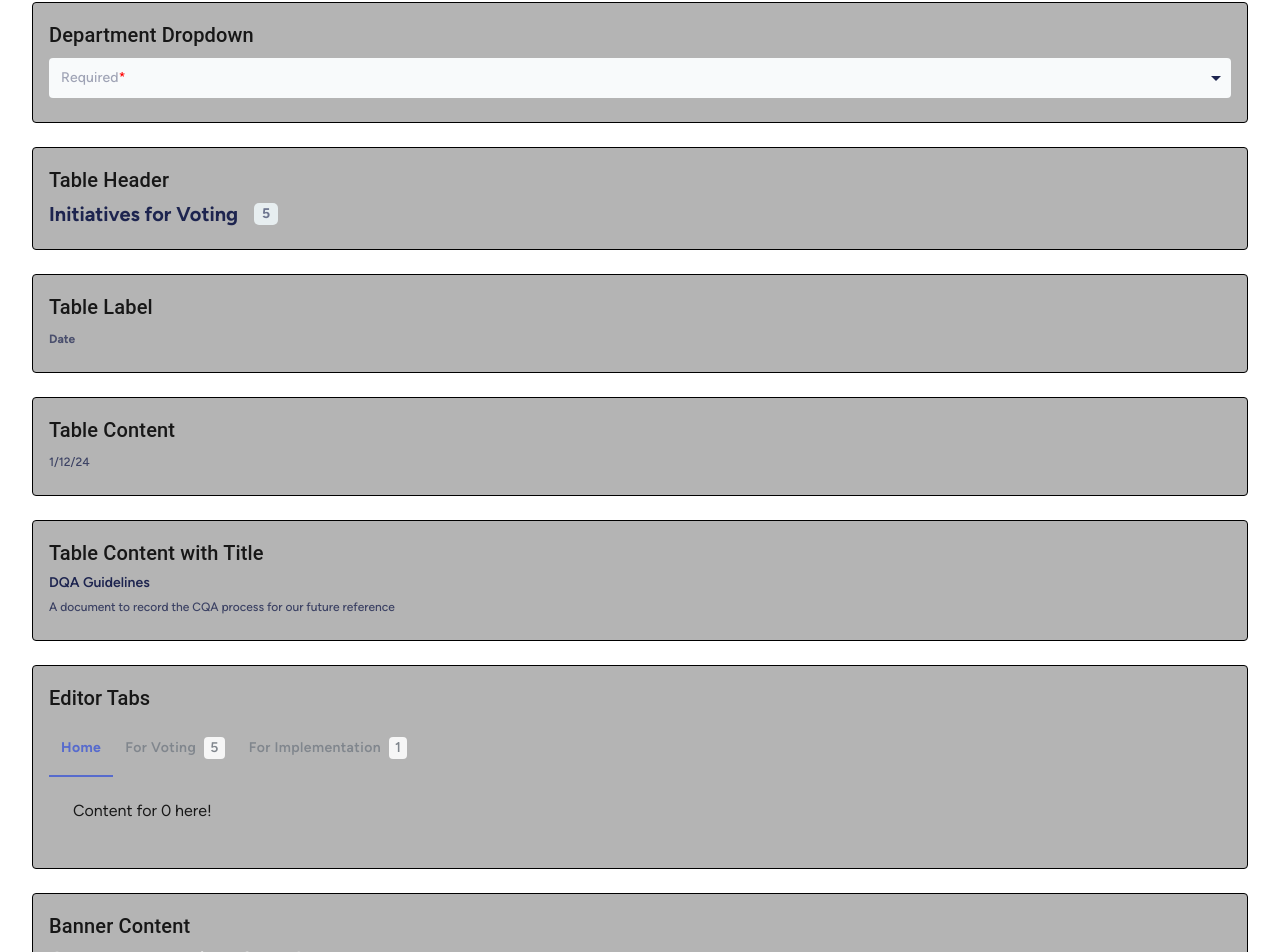
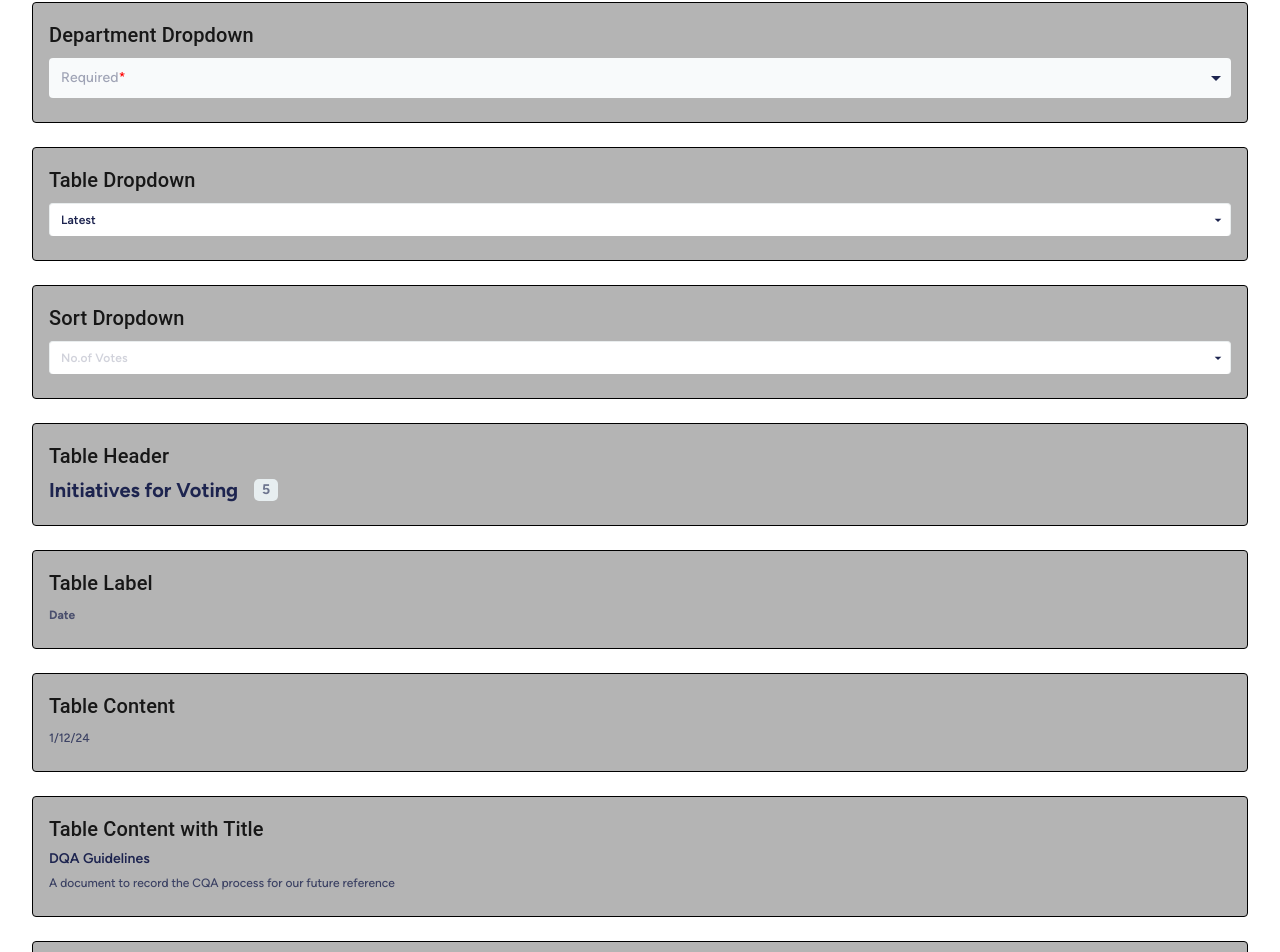
Before and after one commit to frost-jm/frost-initiatives, a React (Vite) app in the folder ui/: page /components-library in a window 1280 px wide. Shown: the part 1172-2124 px from the top of the page. Built offline with nearby package versions, Linux system fonts and the light colour scheme.

Commit message:
added table dropdowns

```diff
--- a/ui/src/components/index.tsx
+++ b/ui/src/components/index.tsx
@@ -12,12 +12,38 @@ import BannerContent from '@/components/low-level-components/BannerContent';
 import StatusHeader from '@/components/low-level-components/Header/StatusHeader';
 import TableHeader from '@/components/low-level-components/Table/TableHeader';
 import Avatar from '@/components/low-level-components/Avatar/Avatar';
-import Buttons, { ButtonType } from '@/components/low-level-components/Button/Buttons';
+import Buttons, {
+  ButtonType,
+} from '@/components/low-level-components/Button/Buttons';
 import TableLabel from '@/components/low-level-components/Table/TableLabel';
 import TableContent from './low-level-components/Table/TableContent';
 import PendingVote from './low-level-components/Header/PendingVote';
 import TableContentWTitle from './low-level-components/Table/TableContentWTitle';
 import ExpandButton from '@/components/low-level-components/Button/ExpandButton';
+import TableDropdown from './low-level-components/Dropdown/TableDropdown';
+import SortDropdown from '@/components/low-level-components/Dropdown/SortDropdown';
 import Sample from '@/components/sample';
 
-export { Sample, Logo, Input, SubmitButton, StatusDropdown, ActionDropdown, EditorTabs, DepartmentDropdown, BannerContent, StatusHeader, Buttons, ButtonType, TableHeader, Avatar, TableLabel, TableContent, PendingVote, TableContentWTitle, ExpandButton };
+export {
+  Sample,
+  Logo,
+  Input,
+  SubmitButton,
+  StatusDropdown,
+  ActionDropdown,
+  EditorTabs,
+  DepartmentDropdown,
+  BannerContent,
+  StatusHeader,
+  Buttons,
+  ButtonType,
+  TableHeader,
+  Avatar,
+  TableLabel,
+  TableContent,
+  PendingVote,
+  TableContentWTitle,
+  ExpandButton,
+  TableDropdown,
+  SortDropdown,
+};
--- /dev/null
+++ b/ui/src/components/low-level-components/Dropdown/SortDropdown.tsx
@@ -0,0 +1,156 @@
+import {
+  FormControl,
+  Select,
+  MenuItem,
+  SelectChangeEvent,
+} from '@mui/material';
+import { useState } from 'react';
+
+interface Option {
+  value: string;
+  label: string;
+}
+
+interface SortDropdownProp {
+  options: Option[];
+}
+
+const SortDropdown = ({ options }: SortDropdownProp) => {
+  const [selectedOptions, setSelectedOptions] = useState<string[]>([]);
+  const [open, setOpen] = useState<boolean>(false);
+
+  const handleClose = () => {
+    setOpen(false);
+  };
+
+  const handleOpen = () => {
+    setOpen(true);
+  };
+
+  const handleChange = (event: SelectChangeEvent<string | string[]>) => {
+    const value = event.target.value;
+    const newValue = typeof value === 'string' ? [value] : value;
+
+    setSelectedOptions(newValue);
+  };
+
+  return (
+    <FormControl fullWidth>
+      <Select
+        displayEmpty
+        value={selectedOptions}
+        onChange={handleChange}
+        onClose={handleClose}
+        onOpen={handleOpen}
+        renderValue={(selected) => {
+          if (selected.length === 0) {
+            return (
+              <>
+                <span className='placeholder'>No.of Votes</span>
+              </>
+            );
+          }
+
+          return selected;
+        }}
+        MenuProps={{
+          PaperProps: {
+            style: {
+              boxShadow: 'none',
+              borderRadius: ' 0 0 4px 4px',
+              border: '1px solid #E9EDEE',
+              borderTop: open ? '0' : 'inherit',
+              padding: '8px 0',
+            },
+          },
+          MenuListProps: {
+            style: {
+              padding: '0',
+              boxShadow: 'none',
+            },
+          },
+        }}
+        IconComponent={SelectIcon}
+        sx={{
+          fontFamily: 'Figtree-SemiBold, sans-serif',
+          fontWeight: '600',
+          fontSize: '12px',
+          lineHeight: '1.5',
+          color: 'var(--input-color)',
+          background: 'var(--primary-color)',
+          border: '1px solid #E9EDEE',
+          borderBottom: open ? '0' : 'inherit',
+          borderRadius: open ? '4px 4px 0 0' : '4px',
+          boxSizing: 'border-box',
+          fieldset: {
+            display: 'none',
+          },
+
+          '.placeholder': {
+            opacity: '0.2',
+          },
+
+          '>.MuiList': {
+            border: '1px solid #E9EDEE',
+          },
+          '> .MuiSelect-select': {
+            padding: '7px 3px 7px 11px!important',
+          },
+          svg: {
+            position: 'absolute',
+            right: '4px',
+          },
+        }}
+      >
+        {/* <MenuItem disabled value=''>
+          No. of Votes
+        </MenuItem> */}
+        {options.map((option) => (
+          <MenuItem
+            key={option.value}
+            value={option.value}
+            disableRipple
+            sx={{
+              fontFamily: 'Figtree-Medium',
+              fontWeight: '500',
+              fontSize: '12px',
+              lineHeight: '18px',
+              color: 'rgba(29, 36, 79, 0.3)',
+              padding: '0 12px',
+              background: 'var(--primary-color)',
+              '&:not(:first-of-type)': {
+                marginTop: '8px',
+              },
+
+              '&:hover, &.Mui-selected, &.Mui-selected:hover': {
+                color: 'rgba(29, 36, 79, 1)',
+                background: 'transparent',
+              },
+            }}
+          >
+            {option.label}
+          </MenuItem>
+        ))}
+      </Select>
+    </FormControl>
+  );
+};
+
+const SelectIcon = () => {
+  return (
+    <svg
+      width='16'
+      height='16'
+      viewBox='0 0 16 16'
+      fill='none'
+      xmlns='http://www.w3.org/2000/svg'
+    >
+      <path
+        d='M4.66797 6.66406L8.0013 9.9974L11.3346 6.66406H4.66797Z'
+        fill='#1D244F'
+      />
+    </svg>
+  );
+};
+
+export default SortDropdown;
--- /dev/null
+++ b/ui/src/components/low-level-components/Dropdown/TableDropdown.tsx
@@ -0,0 +1,136 @@
+import {
+  FormControl,
+  Select,
+  MenuItem,
+  SelectChangeEvent,
+} from '@mui/material';
+import { useState } from 'react';
+
+interface Option {
+  value: string;
+  label: string;
+}
+
+const TableDropdown = ({ options }: Option[]) => {
+  const [selectedOptions, setSelectedOptions] = useState<string[]>(['Latest']);
+  const [open, setOpen] = useState<boolean>(false);
+
+  const handleClose = () => {
+    setOpen(false);
+  };
+
+  const handleOpen = () => {
+    setOpen(true);
+  };
+
+  const handleChange = (event: SelectChangeEvent<string | string[]>) => {
+    const value = event.target.value;
+    const newValue = typeof value === 'string' ? [value] : value;
+
+    setSelectedOptions(newValue);
+  };
+
+  return (
+    <FormControl fullWidth>
+      <Select
+        displayEmpty
+        value={selectedOptions}
+        onChange={handleChange}
+        onClose={handleClose}
+        onOpen={handleOpen}
+        MenuProps={{
+          PaperProps: {
+            style: {
+              boxShadow: 'none',
+              borderRadius: ' 0 0 4px 4px',
+              border: '1px solid #E9EDEE',
+              borderTop: open ? '0' : 'inherit',
+              padding: '8px 0',
+            },
+          },
+          MenuListProps: {
+            style: {
+              padding: '0',
+              boxShadow: 'none',
+            },
+          },
+        }}
+        IconComponent={SelectIcon}
+        sx={{
+          fontFamily: 'Figtree-SemiBold, sans-serif',
+          fontWeight: '600',
+          fontSize: '12px',
+          lineHeight: '1.5',
+          color: 'var(--input-color)',
+          background: 'var(--primary-color)',
+          border: '1px solid #E9EDEE',
+          borderBottom: open ? '0' : 'inherit',
+          borderRadius: open ? '4px 4px 0 0' : '4px',
+          boxSizing: 'border-box',
+
+          fieldset: {
+            display: 'none',
+          },
+
+          '>.MuiList': {
+            border: '1px solid #E9EDEE',
+          },
+          '> .MuiSelect-select': {
+            padding: '7px 3px 7px 11px!important',
+          },
+          svg: {
+            position: 'absolute',
+            right: '4px',
+          },
+        }}
+      >
+        {options.map((option) => (
+          <MenuItem
+            key={option.value}
+            value={option.value}
+            disableRipple
+            sx={{
+              fontFamily: 'Figtree-Medium',
+              fontWeight: '500',
+              fontSize: '12px',
+              lineHeight: '18px',
+              color: 'rgba(29, 36, 79, 0.3)',
+              padding: '0 12px',
+              background: 'var(--primary-color)',
+              minHeight: 'auto',
+              '&:not(:first-of-type)': {
+                marginTop: '8px',
+              },
+
+              '&:hover, &.Mui-selected, &.Mui-selected:hover': {
+                color: 'rgba(29, 36, 79, 1)',
+                background: 'transparent',
+              },
+            }}
+          >
+            {option.label}
+          </MenuItem>
+        ))}
+      </Select>
+    </FormControl>
+  );
+};
+
+const SelectIcon = () => {
+  return (
+    <svg
+      width='16'
+      height='16'
+      viewBox='0 0 16 16'
+      fill='none'
+      xmlns='http://www.w3.org/2000/svg'
+    >
+      <path
+        d='M4.66797 6.66406L8.0013 9.9974L11.3346 6.66406H4.66797Z'
+        fill='#1D244F'
+      />
+    </svg>
+  );
+};
+
+export default TableDropdown;
--- a/ui/src/pages/components-library.tsx
+++ b/ui/src/pages/components-library.tsx
@@ -1,10 +1,54 @@
 import { Box, Typography, Grid, Card, CardContent } from '@mui/material';
-import { Sample, Logo, SubmitButton, Input, StatusDropdown, ActionDropdown, EditorTabs, DepartmentDropdown, BannerContent, StatusHeader, TableHeader, Buttons, ButtonType, Avatar, TableLabel, TableContent, PendingVote, TableContentWTitle, ExpandButton } from '@/components/index';
+import {
+  Sample,
+  Logo,
+  SubmitButton,
+  Input,
+  StatusDropdown,
+  ActionDropdown,
+  EditorTabs,
+  DepartmentDropdown,
+  BannerContent,
+  StatusHeader,
+  TableHeader,
+  Buttons,
+  ButtonType,
+  Avatar,
+  TableLabel,
+  TableContent,
+  PendingVote,
+  TableContentWTitle,
+  ExpandButton,
+  TableDropdown,
+  SortDropdown,
+} from '@/components/index';
 
 const tabLabelsData = [
   { label: 'Home', count: 0 },
   { label: 'For Voting', count: 5 },
   { label: 'For Implementation', count: 1 },
+];
+
+const optionsData = [
+  {
+    value: 'Latest',
+    label: 'Latest',
+  },
+  {
+    value: 'Oldest',
+    label: 'Oldest',
+  },
+];
+
+const sortData = [
+  {
+    value: 'Most Votes',
+    label: 'Most Votes',
+  },
+  {
+    value: 'Least Votes',
+    label: 'Least Votes',
+  },
 ];
 
 // Dummy Data for Avatar
@@ -20,6 +64,20 @@ const components = [
   { name: 'Comment Field', component: Input, props: { variant: 'comment' } },
   { name: 'Action Dropdown', component: ActionDropdown },
   { name: 'Department Dropdown', component: DepartmentDropdown },
+  {
+    name: 'Table Dropdown',
+    component: TableDropdown,
+    props: {
+      options: optionsData,
+    },
+  },
+  {
+    name: 'Sort Dropdown',
+    component: SortDropdown,
+    props: {
+      options: sortData,
+    },
+  },
   {
     name: 'Table Header',
     component: TableHeader,
@@ -113,22 +171,12 @@ const components = [
 const ComponentsLibrary = () => {
   return (
     <Box padding={4}>
-			<Typography
-				variant='h2'
-				gutterBottom
-			>
+      <Typography variant='h2' gutterBottom>
         Component Library
       </Typography>
-			<Grid
-				container
-				spacing={3}
-			>
+      <Grid container spacing={3}>
         {components.map(({ name, component: Component, props }) => (
-					<Grid
-						item
-						xs={12}
-						key={name}
-					>
+          <Grid item xs={12} key={name}>
             <Card
               style={{
                 border: '1px solid #000',
@@ -137,13 +185,16 @@ const ComponentsLibrary = () => {
               }}
             >
               <CardContent>
-								<Typography
-									variant='h6'
-									gutterBottom
-								>
+                <Typography variant='h6' gutterBottom>
                   {name}
                 </Typography>
-								{props && props.children ? <Component {...props}>{props.children}</Component> : props ? <Component {...props} /> : <Component />}
+                {props && props.children ? (
+                  <Component {...props}>{props.children}</Component>
+                ) : props ? (
+                  <Component {...props} />
+                ) : (
+                  <Component />
+                )}
               </CardContent>
             </Card>
           </Grid>
```
Lines whose indentation alone changed are shown as unchanged.
